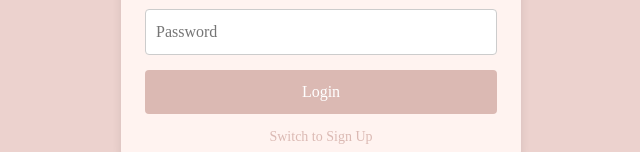
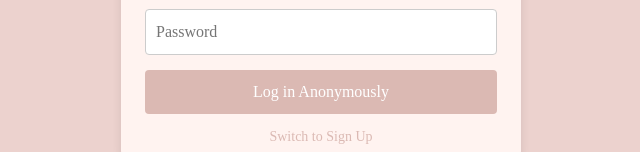
Before and after one commit to emilypondaven/Recipe-Ingredients-Webapp, a React (Vite) app: page / in a window 1280 px wide. Shown: the part 378-530 px from the top of the page, without its empty margins (319-959 px from the left). Built offline with nearby package versions, Linux system fonts and the light colour scheme; no server answers; a web font is replaced by a local one.

Commit message:
adding anonymous login

```diff
--- a/src/pages/Auth.jsx
+++ b/src/pages/Auth.jsx
@@ -23,7 +23,11 @@ export default function Auth() {
     if (isLogin) {
       // Handle login
       try {
-        await loginUser(email, password);
+        if (!(email && password)) {
+          await loginUser("visitor.email@gmail.com", "visitorpass1297")
+        } else {
+          await loginUser(email, password);
+        }
         navigate("/home");
       } catch (error) {
         setMessage("Incorrect login credentials. Please try again!")
@@ -61,7 +65,7 @@ export default function Auth() {
             style={styles.input}
           />
           <button type="submit" style={styles.button}>
-            {isLogin ? 'Login' : 'Sign Up'}
+            {isLogin ? email || password ? 'Login' : 'Log in Anonymously' : 'Sign Up'}
           </button>
           {message && <p style={styles.message}>{message}</p>}
         </form>
```
Also changed, not shown: 1 other file (tests, documents, lock files or other folders).
